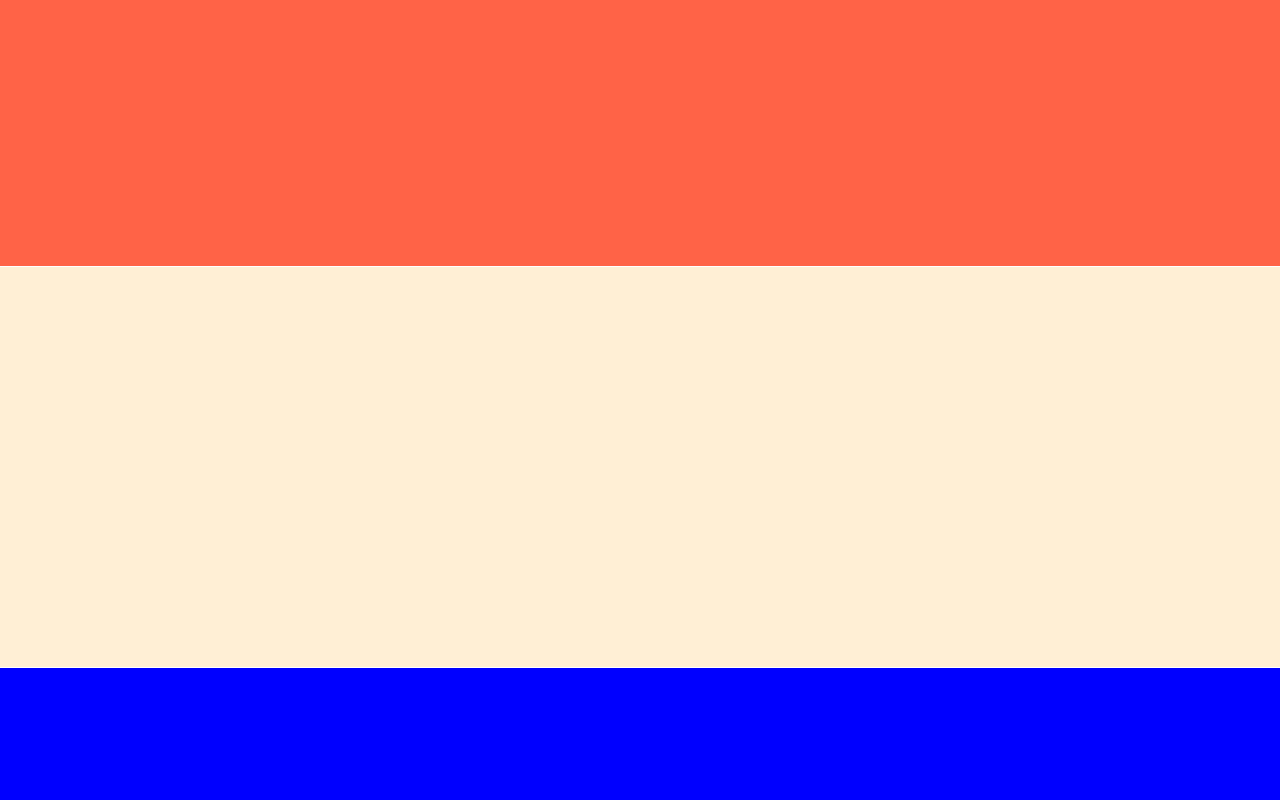
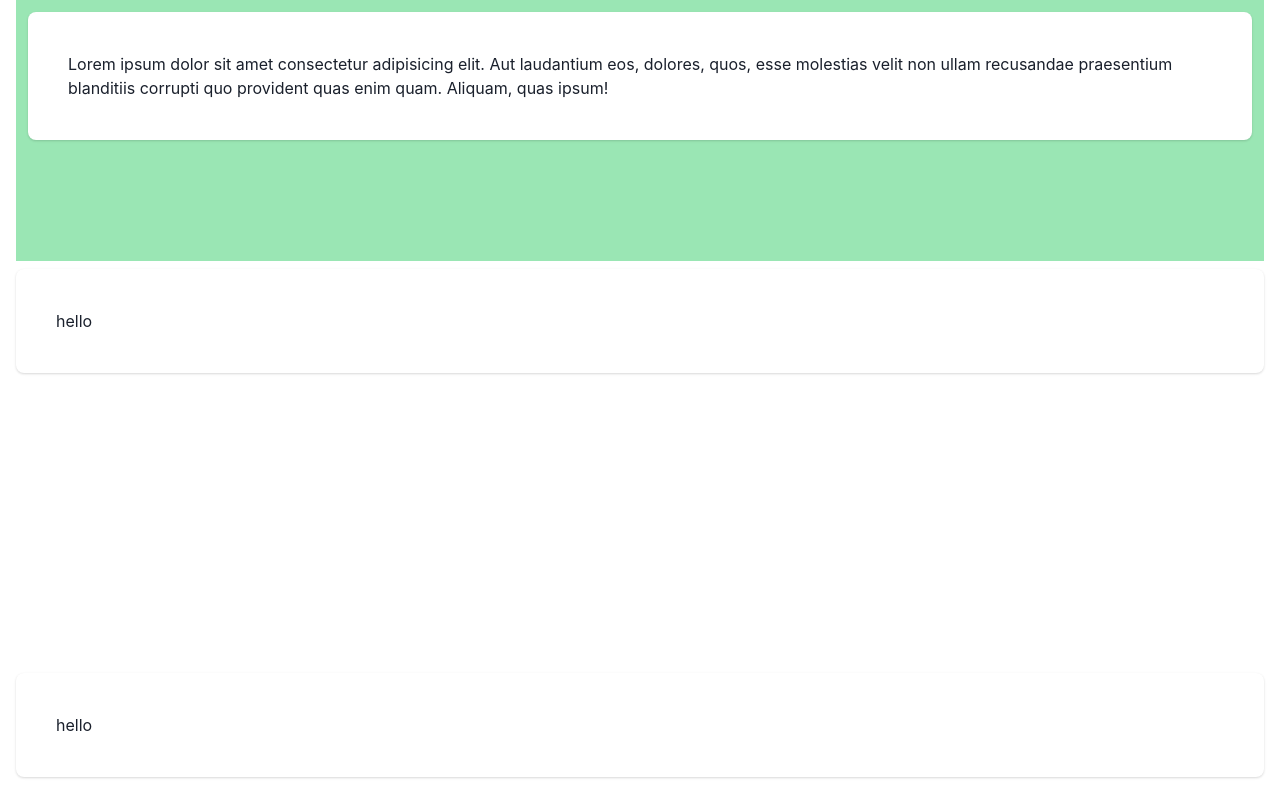
Before and after one commit to Tejasjagdale/hack-a-web_TeamBCT, a React (Create React App) app: page / in a window 1280 px wide. Built offline with nearby package versions, Linux system fonts and the light colour scheme.

Commit message:
Finished Card components tweaks

```diff
--- a/src/components/Card.jsx
+++ b/src/components/Card.jsx
@@ -1,18 +1,13 @@
 import { Box, useColorModeValue } from "@chakra-ui/react";
-import React from "react";
+import * as React from "react";
 
-const Card = (props) => {
-	return (
-		<Box
-			mx="auto"
-			rounded="lg"
-			shadow="md"
-			bg={useColorModeValue("white", "gray.800")}
-			maxW="2xl"
-		>
-			{props.children}
-		</Box>
-	);
-};
-
-export default Card;
+export const Card = (props) => (
+	<Box
+		bg={useColorModeValue("white", "gray.700")}
+		p={10}
+		maxW="full"
+		shadow="base"
+		rounded={{ sm: "lg" }}
+		{...props}
+	/>
+);
--- a/src/index.js
+++ b/src/index.js
@@ -1,11 +1,15 @@
-import React from 'react';
-import ReactDOM from 'react-dom';
-import './index.css';
-import App from './App';
+import React from "react";
+import ReactDOM from "react-dom";
+import "./index.css";
+import App from "./App";
+import { ChakraProvider } from "@chakra-ui/react";
+import theme from "./theme";
 
 ReactDOM.render(
-  <React.StrictMode>
-    <App />
-  </React.StrictMode>,
-  document.getElementById('root')
+	<React.StrictMode>
+		<ChakraProvider theme={theme}>
+			<App />
+		</ChakraProvider>
+	</React.StrictMode>,
+	document.getElementById("root")
 );
--- a/src/pages/AuctionRoom.jsx
+++ b/src/pages/AuctionRoom.jsx
@@ -1,5 +1,6 @@
 import { Grid, GridItem } from "@chakra-ui/react";
 import React from "react";
+import { Card } from "../components/Card";
 
 const AuctionRoom = () => {
 	return (
@@ -8,11 +9,24 @@ const AuctionRoom = () => {
 				h="100vh"
 				templateRows="repeat(12, 1fr)"
 				templateColumns="repeat(12, 1fr)"
-				gap={1}
+				gap={2}
 			>
-				<GridItem rowSpan={4} colSpan={12} bg="tomato" />
-				<GridItem rowSpan={6} colSpan={12} bg="papayawhip" />
-				<GridItem rowSpan={2} colSpan={12} bg="blue" />
+				<GridItem rowSpan={4} colSpan={12} p={3} bg="green.200">
+					<Card>
+						Lorem ipsum dolor sit amet consectetur adipisicing elit. Aut
+						laudantium eos, dolores, quos, esse molestias velit non ullam
+						recusandae praesentium blanditiis corrupti quo provident quas enim
+						quam. Aliquam, quas ipsum!
+					</Card>
+				</GridItem>
+				<GridItem rowSpan={6} colSpan={12}>
+					{" "}
+					<Card>hello</Card>
+				</GridItem>
+				<GridItem rowSpan={2} colSpan={12}>
+					{" "}
+					<Card>hello</Card>
+				</GridItem>
 			</Grid>
 		</>
 	);
--- /dev/null
+++ b/src/theme.js
@@ -0,0 +1,15 @@
+// theme.js
+
+// 1. import `extendTheme` function
+import { extendTheme } from "@chakra-ui/react";
+
+// 2. Add your color mode config
+const config = {
+	initialColorMode: "light",
+	useSystemColorMode: false,
+};
+
+// 3. extend the theme
+const theme = extendTheme({ config });
+
+export default theme;
```
